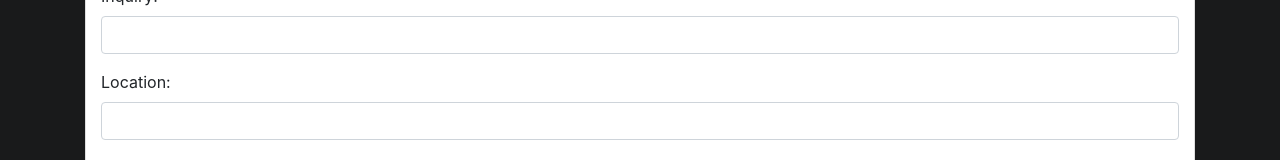
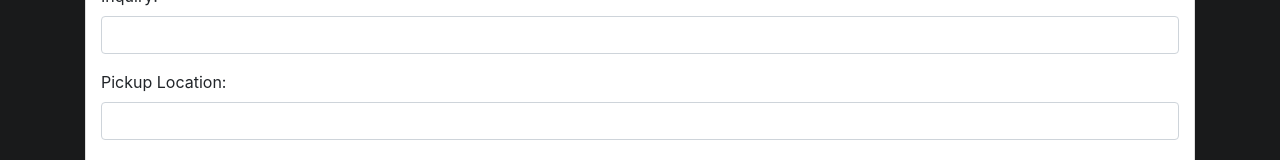
Before and after one commit to salmansiraj/Fancio, a React (Create React App) app in the folder client/: page /create-appointment/1 in a window 1280 px wide. Shown: the part 375-535 px from the top of the page. Built offline with nearby package versions, Linux system fonts and the light colour scheme; no server answers.

Commit message:
adding appointment syntax

```diff
--- a/client/src/components/Worker_Components/CreateAppointment.js
+++ b/client/src/components/Worker_Components/CreateAppointment.js
@@ -125,7 +125,7 @@ export default class CreateAppointment extends Component {
               />
             </div>
             <div className="form-group">
-              <label> Location: </label>
+              <label> Pickup Location: </label>
               <input
                 required
                 type="text"
```
